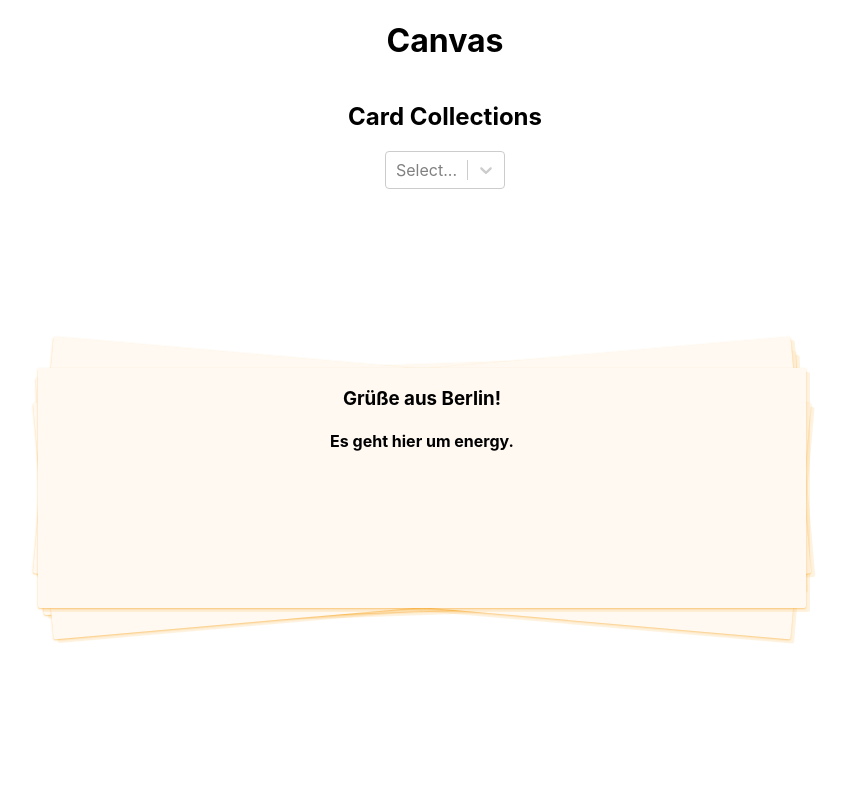
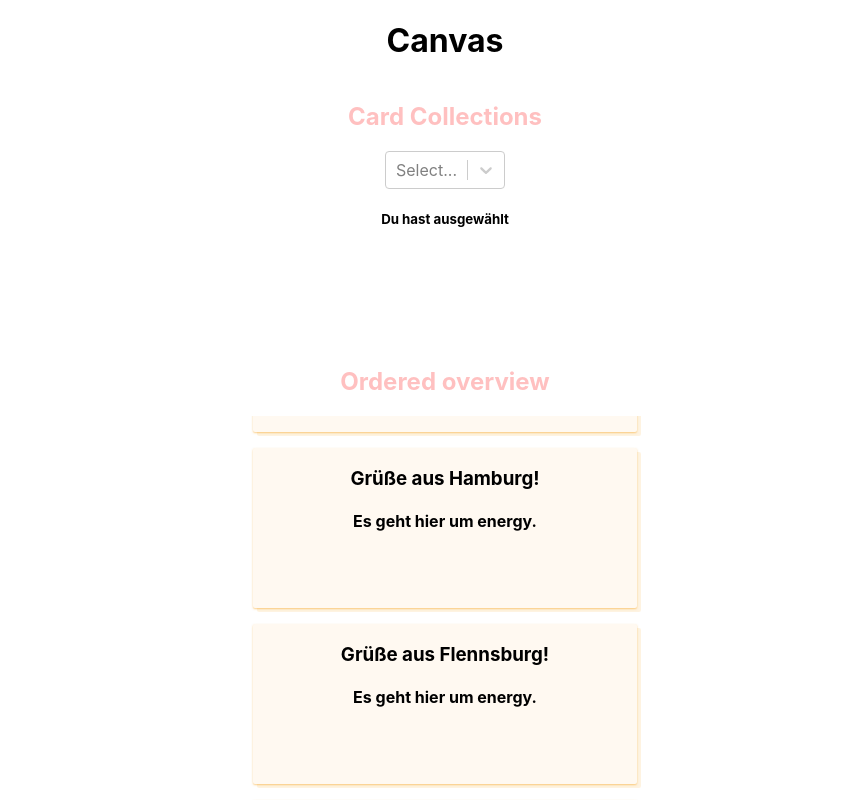
Before and after one commit to uclab-potsdam/klimataz, a React (Create React App) app in the folder postcard_app/klimaland-app/: page / in a window 1280 px wide. Shown: the top 800 px of the page, without its empty margins (195-1041 px from the left). Built offline with nearby package versions, Linux system fonts and the light colour scheme.

Commit message:
ordered view

```diff
--- a/postcard_app/klimaland-app/src/components/CardCollection.js
+++ b/postcard_app/klimaland-app/src/components/CardCollection.js
@@ -65,7 +65,6 @@ const CardCollection = () => {
 
   const mod = (n, m) => {
     let result = n % m;
-
     return result >= 0 ? result : result + m;
   };
 
@@ -84,7 +83,7 @@ const CardCollection = () => {
         options={landkreise}
       />
 
-      <h5>{landkreis.map((elem) => elem.label)}</h5>
+      <h5>Du hast {landkreis.map((elem) => elem.label + " ")} ausgewählt</h5>
 
       <div style={{ visibility: viewComp ? "visible" : "hidden" }}>
         <Select
@@ -93,10 +92,28 @@ const CardCollection = () => {
           options={sections}
         />
 
-        <h5>{section.label}</h5>
+        <h5>& den Sektor {section.label}</h5>
       </div>
 
-      <div className="card-container">
+      <h2>Ordered overview</h2>
+
+      <div className="card-container-ordered">
+        {cards.map((item, i) => {
+          let classProp = "card card-ordered";
+
+          return (
+            <Card
+              key={item.id}
+              classProp={classProp}
+              lk={item.label}
+              section="energy"
+            />
+          );
+        })}
+      </div>
+
+      <h2>Zoomed in Carousel view</h2>
+      <div className="card-container-stacked">
         <div className="carousel">
           {cards.map((item, i) => {
             const indexLeft = mod(index - 1, cards.length);
--- a/postcard_app/klimaland-app/src/styles/_card.scss
+++ b/postcard_app/klimaland-app/src/styles/_card.scss
@@ -1,6 +1,6 @@
 @import "_config.scss";
 
-.card-container{
+.card-container-stacked{
     display: flex;
     flex-direction: row;
     width: 80vh;
@@ -26,16 +26,26 @@
     // transform: translate(-15px);
 }
 
+.card-container-ordered{
+    display: flex;
+    flex-wrap: wrap;
+    flex-direction: row;
+    width: 90vh;
+    height: 50vh;
+    overflow: hidden;
+    align-content: center;
+    justify-content: center;
+}
+
 .card{
     background-color: $light;
     height: 30vh;
     width: 60vw;
     border-radius: 2px;
-    margin: 0.5rem;
     box-shadow: 4px 4px 0px #f6a11921, 0 1px 2px #f6a11981;
     position: relative;
-    transform: translateY(-8px) rotate(-2deg);
-    z-index: -99;
+    margin: 0.5em;
+    z-index: -10;
 
     &:hover{
         box-shadow: 0 14px 28px #f6a1194a, 0 10px 10px rgba(0, 0, 0, 0.13);
@@ -69,4 +79,11 @@
         transition: 1000ms;
         position: absolute;
     }
+
+    &-ordered{
+    height: 20vh;
+    width: 30vw;
+    position: relative;
+    z-index: 0;
+    }
 }
--- a/postcard_app/klimaland-app/src/styles/main.scss
+++ b/postcard_app/klimaland-app/src/styles/main.scss
@@ -44,3 +44,7 @@ Button{
     right: 0.5rem;
     bottom: 0.5rem;
   }
+
+h2{
+    color: $pink;
+}
```
